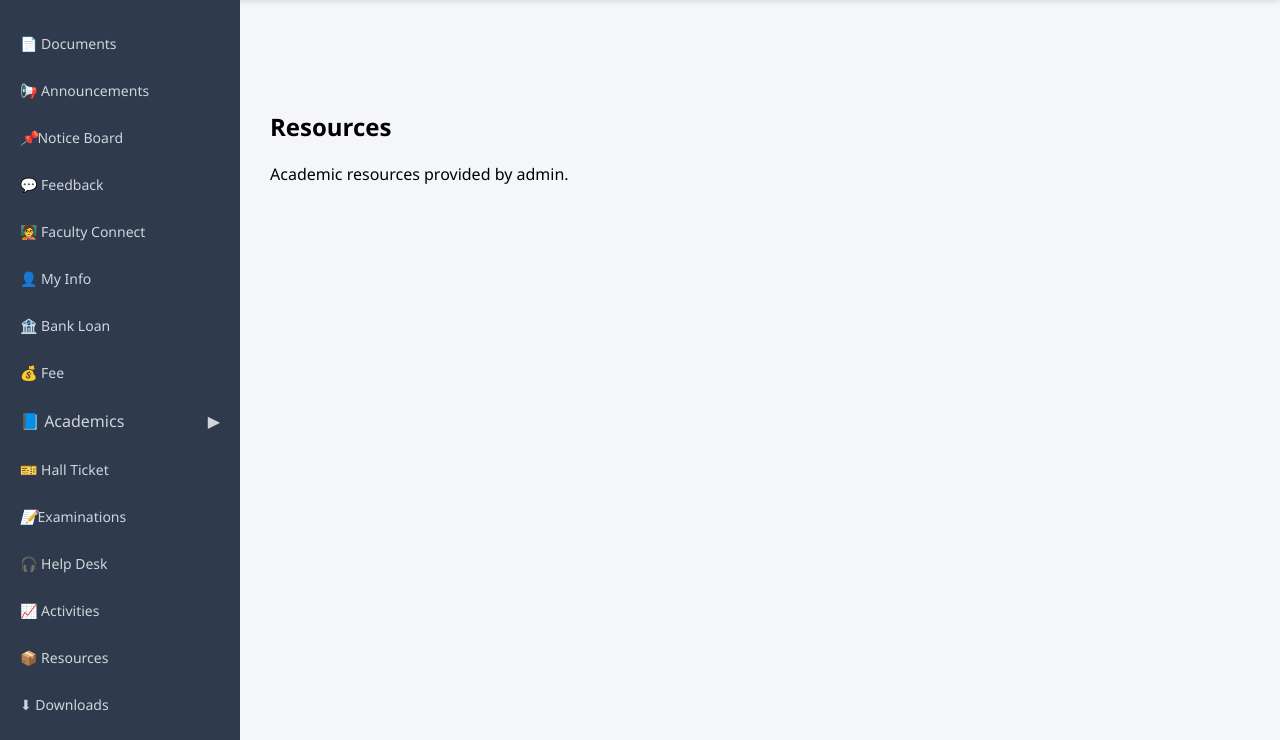
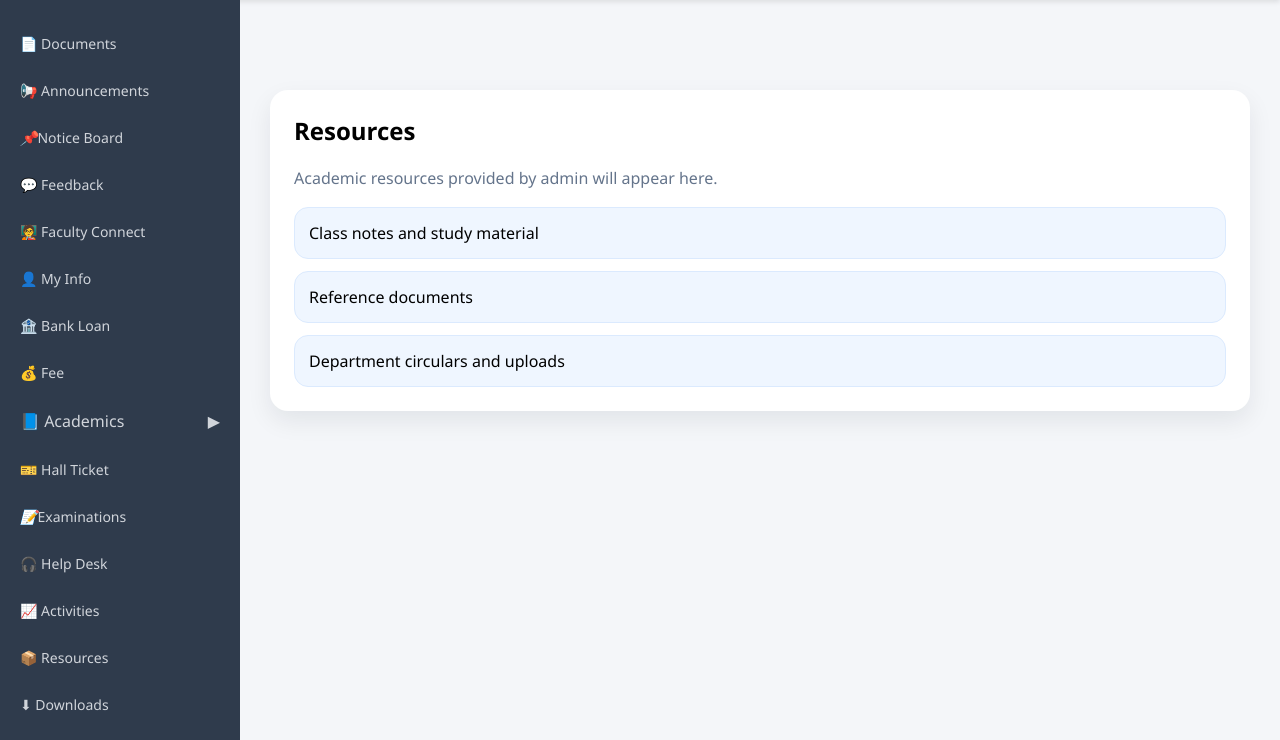
Before and after one commit to Abhishek12prog/SIS, a Flask app: page /resources in a window 1280 px wide. Shown: the part 60-800 px from the top of the page. Run offline with Flask 3, Linux system fonts and the light colour scheme.

Commit message:
Update student_resources.html

```diff
--- a/templates/student_resources.html
+++ b/templates/student_resources.html
@@ -1,5 +1,12 @@
 {% extends "base_student.html" %}
 {% block content %}
-<h2>Resources</h2>
-<p>Academic resources provided by admin.</p>
+<div style="background:#ffffff; border-radius:18px; padding:24px; box-shadow:0 10px 24px rgba(15, 23, 42, 0.08);">
+    <h2 style="margin-top:0;">Resources</h2>
+    <p style="color:#64748b;">Academic resources provided by admin will appear here.</p>
+    <div style="margin-top:18px; display:grid; gap:12px;">
+        <div style="background:#eff6ff; border:1px solid #dbeafe; border-radius:14px; padding:14px;">Class notes and study material</div>
+        <div style="background:#eff6ff; border:1px solid #dbeafe; border-radius:14px; padding:14px;">Reference documents</div>
+        <div style="background:#eff6ff; border:1px solid #dbeafe; border-radius:14px; padding:14px;">Department circulars and uploads</div>
+    </div>
+</div>
 {% endblock %}
```
